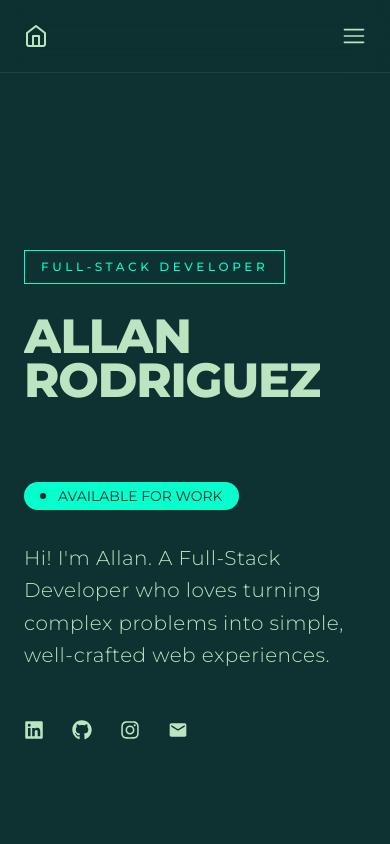
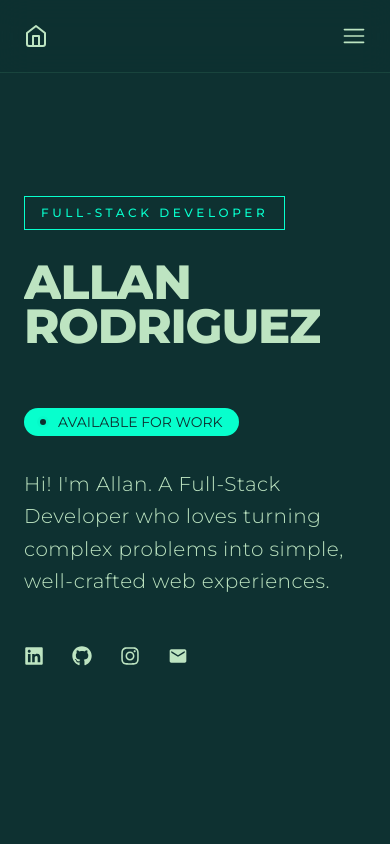
Before and after one commit to AllanRV09/portfolio, a React app: page / in a window 390 px wide. Shown: the top 844 px of the page. Built offline with nearby package versions, Linux system fonts and the light colour scheme; the HTML template or start-up script is replaced by a standard one.

Commit message:
refactor: move layout constraints from global main to individual sections

```diff
--- a/src/App.jsx
+++ b/src/App.jsx
@@ -14,7 +14,7 @@ function App() {
       <div className="min-h-screen bg-background text-text selection:bg-accent selection:text-background mx-auto">
         <Header />
 
-        <main className="px-6 lg:px-24 xl:px-36 relative mx-auto flex flex-col space-y-20 lg:space-y-24">
+        <main>
           <Hero />
           <About />
           <Experience />
--- a/src/sections/Hero.jsx
+++ b/src/sections/Hero.jsx
@@ -41,12 +41,11 @@ export function Hero() {
     // const dateLabel = getCurrentMonthYear();
 
     return (
-        <section className="w-full min-h-dvh flex items-center">
+        <section className="relative z-10 min-h-dvh flex flex-col justify-center pb-32 px-6 lg:px-24 xl:px-36 sm:pt-24">
             <motion.div
                 variants={containerVariants}
                 initial="hidden"
                 animate="visible"
-                className="full-w"
             >
 
                 <div className="overflow-hidden">
@@ -65,7 +64,7 @@ export function Hero() {
                     <AnimatedTitle text={`Allan\nRodriguez`} />
                 </div>
 
-                <div className="overflow-hidden mt-20">
+                <div className="overflow-hidden mt-15 sm:mt-20">
                     <motion.div
                         variants={fadeInVariants}
                         className="inline-flex items-center gap-3 px-4 py-1 text-background bg-accent rounded-full backdrop-blur-lg"
```
